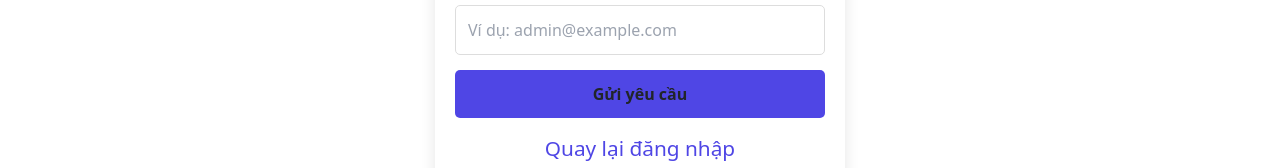
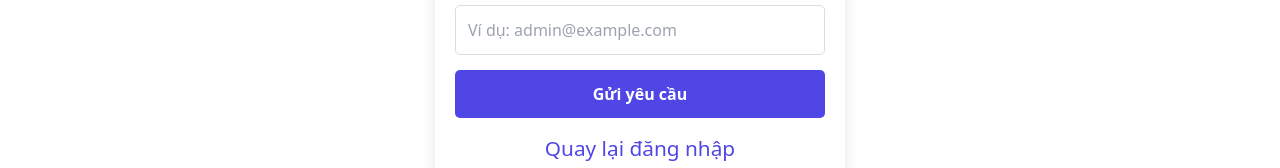
Before and after one commit to dluongta/The-Digital-Shop, a React (Create React App) app in the folder client/: page /forgot-password in a window 1280 px wide. Shown: the part 292-460 px from the top of the page. Built offline with nearby package versions, Linux system fonts and the light colour scheme.

Commit message:
complete app

```diff
--- a/client/src/layouts/ForgotPassword.jsx
+++ b/client/src/layouts/ForgotPassword.jsx
@@ -90,7 +90,7 @@ const ForgotPassword = () => {
                         type="submit"
                         className="btn"
                         disabled={loading}
-                        style={{ width: '100%', padding: '12px', background: '#4f46e5', color: '#white', border: 'none', borderRadius: '5px', cursor: 'pointer', fontWeight: 'bold' }}
+                        style={{ width: '100%', padding: '12px', background: '#4f46e5', color: 'white', border: 'none', borderRadius: '5px', cursor: 'pointer', fontWeight: 'bold' }}
                     >
                         {loading ? 'Đang xử lý...' : 'Gửi yêu cầu'}
                     </button>
```
Also changed, not shown: 7 other files (tests, documents, lock files or other folders).
